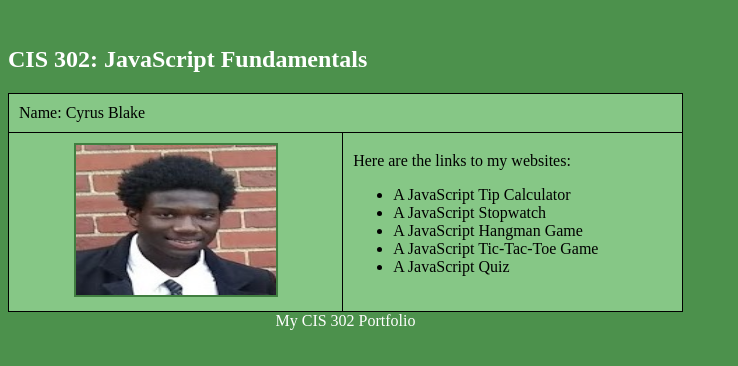
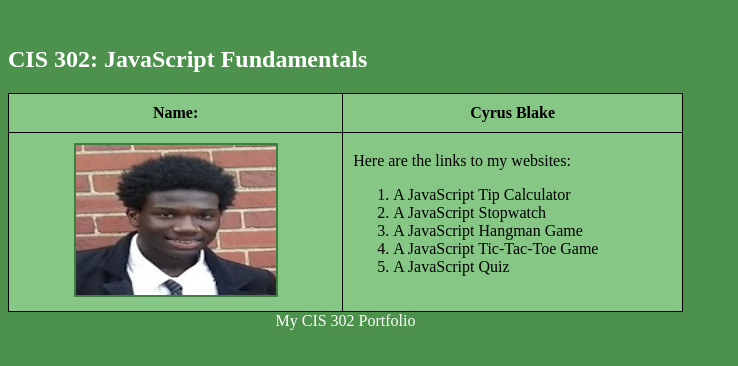
Before and after one commit to cyrusblake/JavaScript-Fundamentals-Portfolio, a plain HTML site: page index.html in a window 1280 px wide. Shown: the whole page, without its empty margins (0-738 px from the left). Drawn offline with Linux system fonts and the light colour scheme.

Commit message:
Update index.html

```diff
--- a/index.html
+++ b/index.html
@@ -1,4 +1,3 @@
-
 <!DOCTYPE html>
 <html>
 <head>
@@ -14,18 +13,19 @@
         <table>
             <caption style="caption-side:bottom">My CIS 302 Portfolio</caption>
             <tr>
-                <th colspan=2>Name: Cyrus Blake</th>
+                <th style="text-align:center; font-weight: bold;">Name:</th>
+                <th style="text-align:center; font-weight: bold;">Cyrus Blake</th>
             </tr>
             <tr>
                 <td class="center"><img src="me (2).png" alt="Cyrus" width="200px" height="150px"/></td>
                 <td class="listPad"> Here are the links to my websites:
-                    <ul>
+                    <ol>
                         <li><a href="https://cyrusblake.github.io/Tip-Calculator/" target="_blank">A JavaScript Tip Calculator</a></li>
                         <li><a href="https://cyrusblake.github.io/Stopwatch/" target="_blank">A JavaScript Stopwatch</a></li>
                         <li><a href="https://cyrusblake.github.io/Hangman/" target="_blank">A JavaScript Hangman Game</a></li>
                         <li><a href="https://cyrusblake.github.io/Tic-Tac-Toe/" target="_blank">A JavaScript Tic-Tac-Toe Game</a></li>
                         <li><a href="https://cyrusblake.github.io/Indie-Game-Developer-Quiz/" target="_blank">A JavaScript Quiz</a></li>
-                    </ul>
+                    </ol>
                 </td>
             </tr>
 
```
